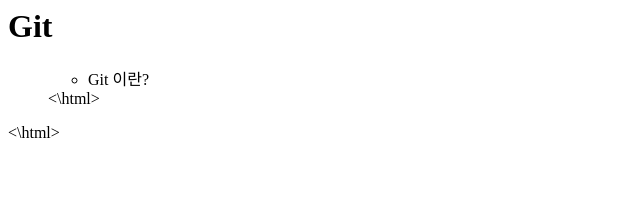
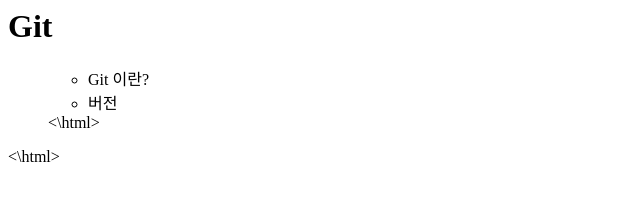
Before and after one commit to ykim7022/opentutorials_git_egoing, a plain HTML site: page index.html in a window 1280 px wide. Shown: the whole page, without its empty margins (0-640 px from the left). Drawn offline with Linux system fonts and the light colour scheme.

Commit message:
버전추가

```diff
--- a/index.html
+++ b/index.html
@@ -8,6 +8,7 @@
 	<body>
 		<ul>
 			<li>Git 이란?</ㅣi>
+			<li>버전</ㅣi>
 		</ul>
 	</body>
 <\html>
```
